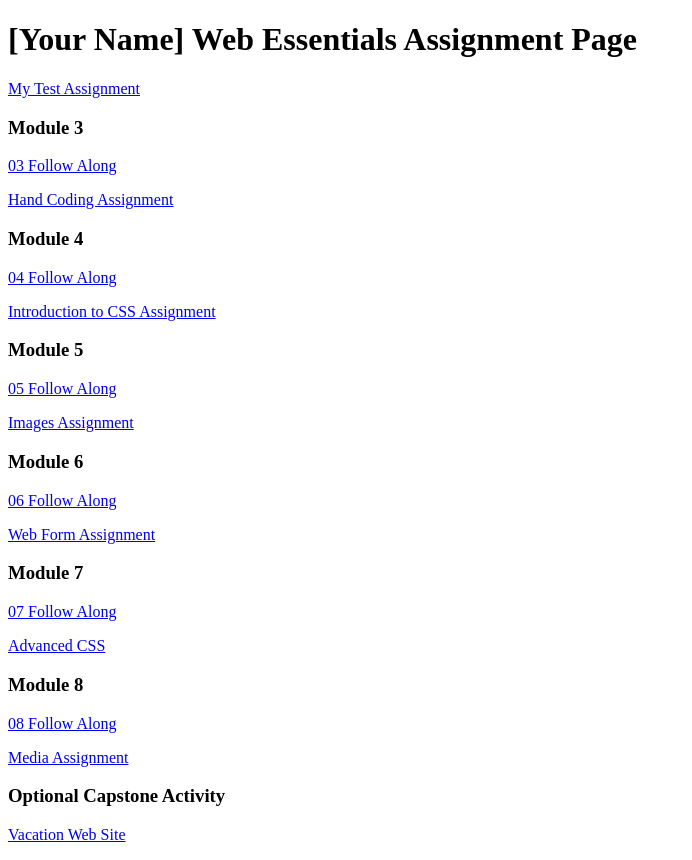
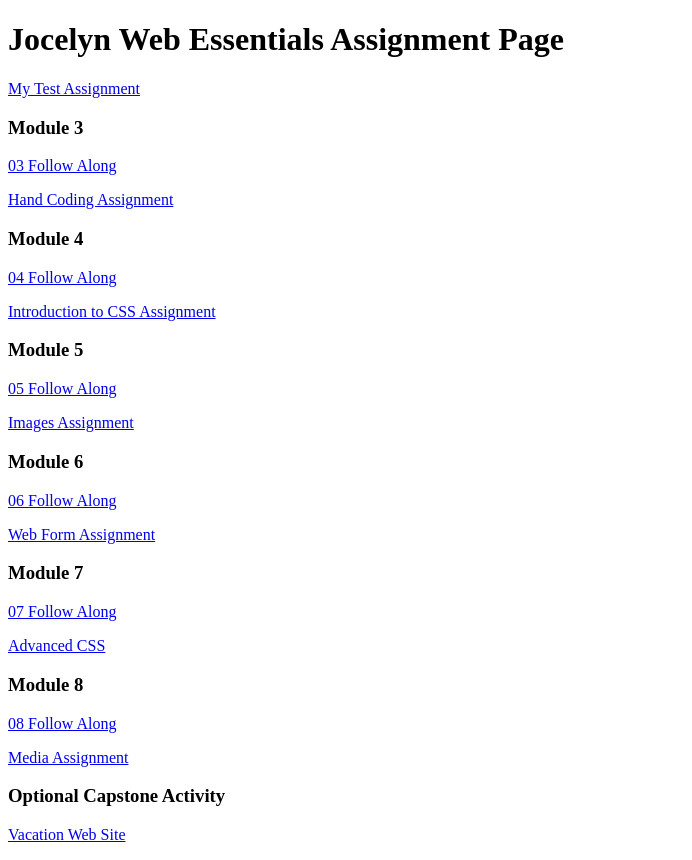
Before and after one commit to Jocyss04/dwdd1600, a plain HTML site: page index.html in a window 1280 px wide. Shown: the whole page, without its empty margins (0-692 px from the left). Drawn offline with Linux system fonts and the light colour scheme.

Commit message:
Update index.html

```diff
--- a/index.html
+++ b/index.html
@@ -6,7 +6,7 @@
 		<title>dwdd 1600 assignment list page</title>
 	</head>
 	<body>
-		<h1>[Your Name] Web Essentials Assignment Page</h1>
+		<h1>Jocelyn Web Essentials Assignment Page</h1>
 		<p><a href="01test">My Test Assignment</a></p>
 
 		<h3>Module 3</h3>
```
